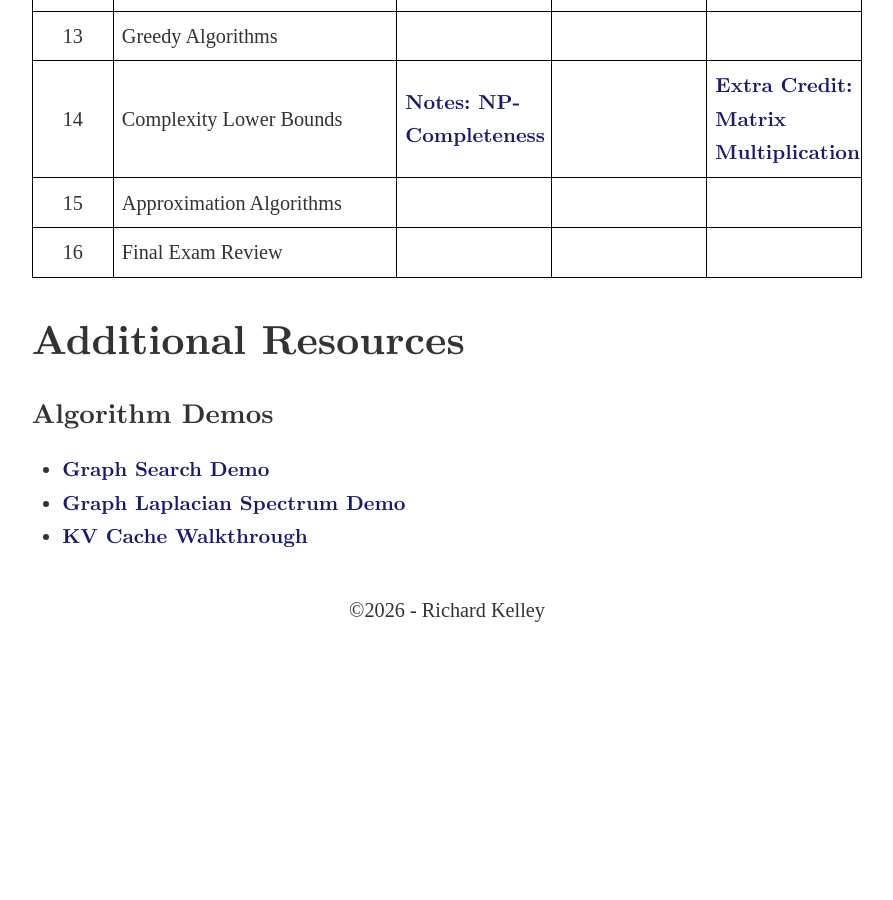
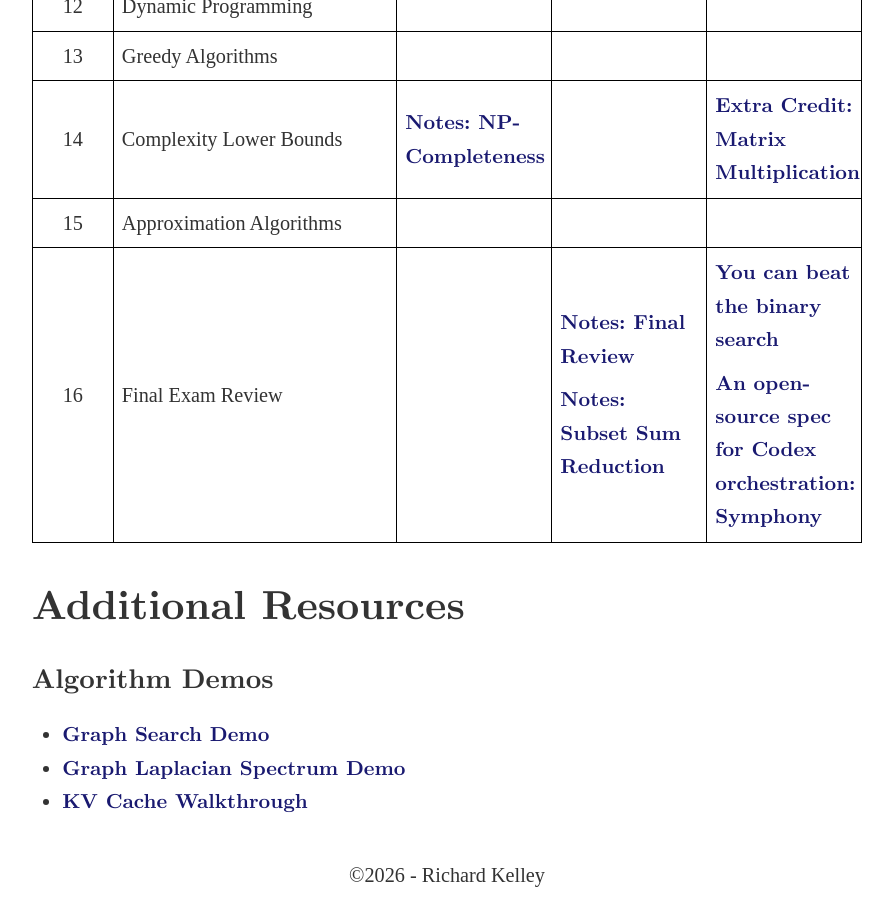
Before and after one commit to RichardKelley/richardkelley.github.io, a Jekyll site: the page built from csc411.md, in a window 1280 px wide and 900 px high, scrolled down 2355 px. Shown: the whole window, without its empty margins (193-1086 px from the left). Built offline with Jekyll 4.4.1, drawn with Linux system fonts in a browser that asks for light colours; some web fonts are replaced; before the commit the page ends 2995 px from its top, so only the background shows below that; some of the changed text lies outside the part shown.

Commit message:
Added final review and 3-SAT to SubsetSum.

```diff
--- a/csc411.md
+++ b/csc411.md
@@ -113,8 +113,8 @@ Day/Time: Tue/Thu 2:10 PM - 3:25 PM
       <td style="border: 1px solid #000; padding: 0.4em;"><a href="/CSC411_slides/midterm_review.pdf" target="_blank">Midterm Review Outline</a></td>
       <td style="border: 1px solid #000; padding: 0.4em;"></td>
       <td style="border: 1px solid #000; padding: 0.4em;">
-        <a href="/CSC411_slides/quiz1_solution.pdf" target="_blank">Quiz 1 Solution</a><br>
-        <a href="/CSC411_slides/quiz2_solution.pdf" target="_blank">Quiz 2 Solution</a><br>
+        <a href="/CSC411_slides/quiz1_solution.pdf" target="_blank">Quiz 1 Solution</a><br><span style="display: block; height: 0.5em;"></span>
+        <a href="/CSC411_slides/quiz2_solution.pdf" target="_blank">Quiz 2 Solution</a><br><span style="display: block; height: 0.5em;"></span>
         <a href="/CSC411_slides/quiz2_makeup_solution.pdf" target="_blank">Makeup Quiz 2 Solution</a>
       </td>
     </tr>
@@ -179,8 +179,14 @@ Day/Time: Tue/Thu 2:10 PM - 3:25 PM
       <td style="border: 1px solid #000; padding: 0.4em; text-align: center; width: 4em;">16</td>
       <td style="border: 1px solid #000; padding: 0.4em;">Final Exam Review</td>
       <td style="border: 1px solid #000; padding: 0.4em;"></td>
-      <td style="border: 1px solid #000; padding: 0.4em;"></td>
-      <td style="border: 1px solid #000; padding: 0.4em;"></td>
+      <td style="border: 1px solid #000; padding: 0.4em;">
+        <a href="/CSC411_slides/final-review.pdf" target="_blank">Notes: Final Review</a><br><span style="display: block; height: 0.5em;"></span>
+        <a href="/CSC411_slides/subsetsum_reduction.pdf" target="_blank">Notes: Subset Sum Reduction</a>
+      </td>
+      <td style="border: 1px solid #000; padding: 0.4em;">
+        <a href="https://lemire.me/blog/2026/04/27/you-can-beat-the-binary-search/" target="_blank">You can beat the binary search</a><br><span style="display: block; height: 0.5em;"></span>
+        <a href="https://openai.com/index/open-source-codex-orchestration-symphony/" target="_blank">An open-source spec for Codex orchestration: Symphony</a>
+      </td>
     </tr>
   </tbody>
 </table>
```
Also changed, not shown: other parts of csc411.md (+1 -1 lines), 2 other files.
